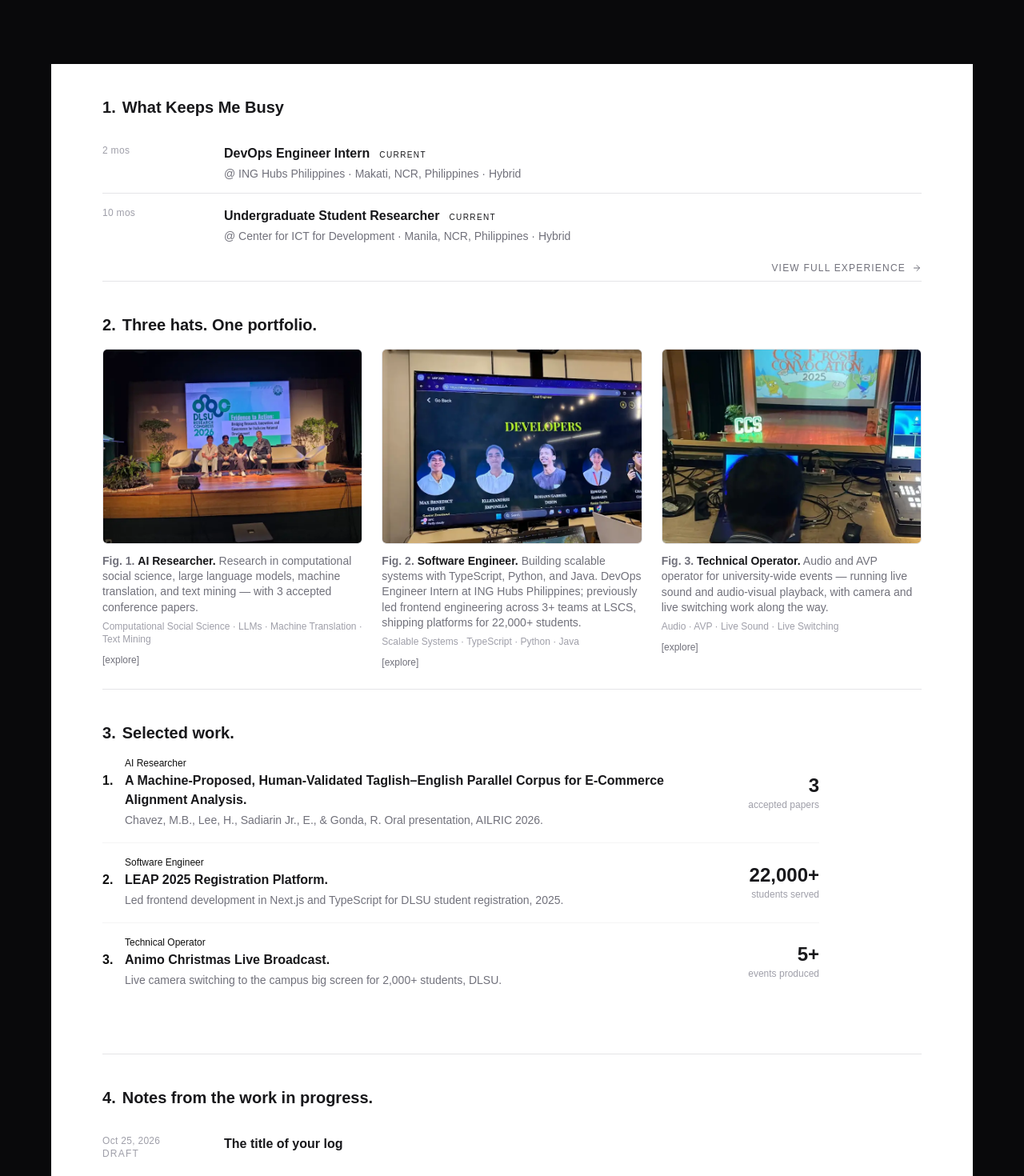
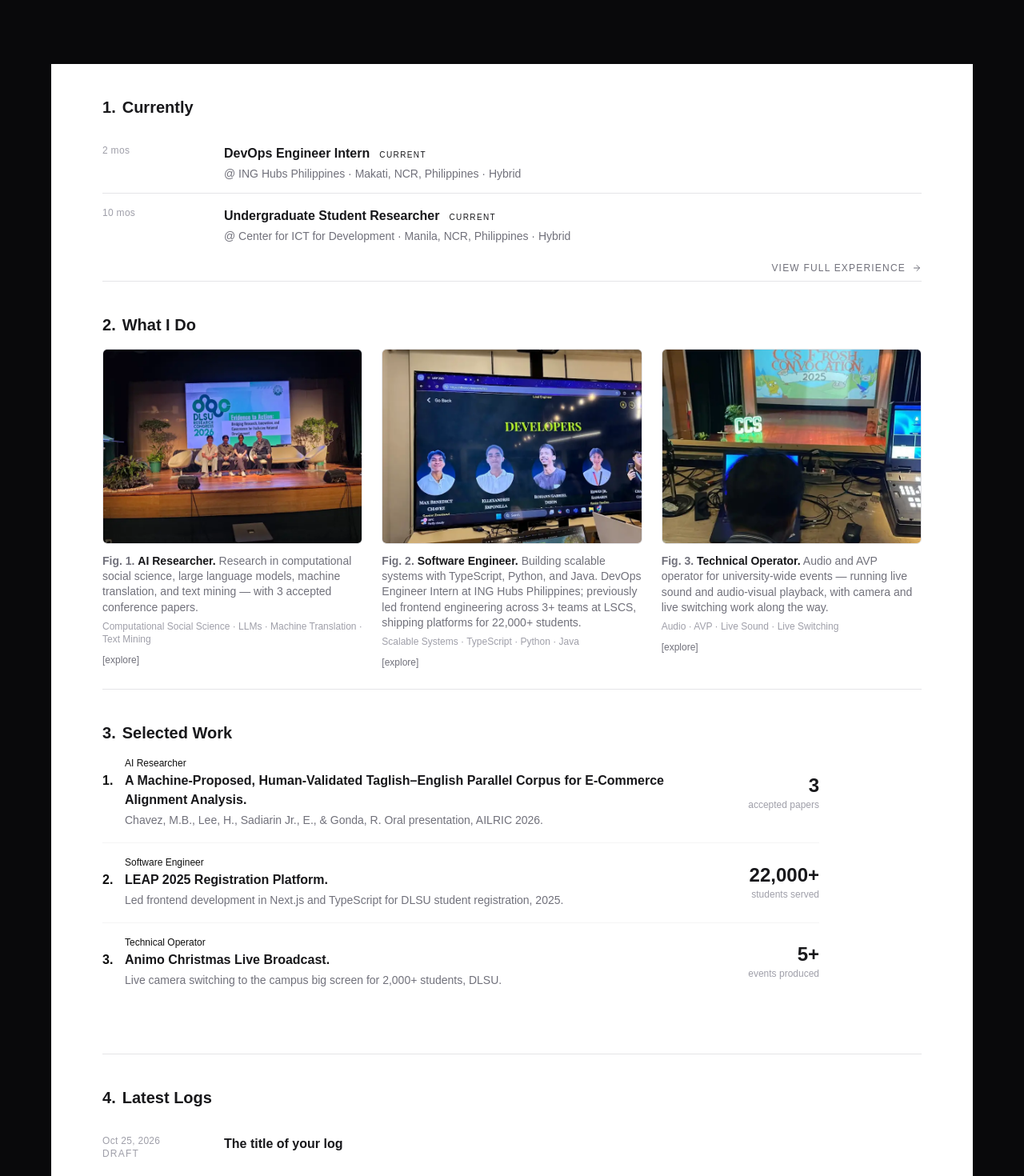
Before and after one commit to mbchavez27/mbchavezzportfolio, a React (Vite) app: page / in a window 1280 px wide. Shown: the part 720-2190 px from the top of the page at 80% size. Built offline with nearby package versions, Linux system fonts and the light colour scheme.

Commit message:
content(home): plainer section headings
Currently, What I Do, Selected Work and Latest Logs replace the taglines.

```diff
--- a/src/features/experience/components/CurrentRoles.tsx
+++ b/src/features/experience/components/CurrentRoles.tsx
@@ -17,7 +17,7 @@ export default function CurrentRoles({ entries }: { entries: readonly CurrentRol
 
   return (
     <section className="page-container">
-      <SectionHeading number="1" title="What Keeps Me Busy" divider={false} />
+      <SectionHeading number="1" title="Currently" divider={false} />
       <EntryList>
         {entries.map((entry, i) => (
           <EntryRow
--- a/src/features/home/components/HatSelector.tsx
+++ b/src/features/home/components/HatSelector.tsx
@@ -7,7 +7,7 @@ export const HAT_SELECTOR_ID = "three-hats";
 export default function HatSelector({ hats }: { hats: readonly Hat[] }) {
   return (
     <section id={HAT_SELECTOR_ID} className="page-container pb-6 scroll-mt-14">
-      <SectionHeading number="2" title="Three hats. One portfolio." />
+      <SectionHeading number="2" title="What I Do" />
       <FigureGrid>
         {hats.map((hat, i) => (
           <Figure
--- a/src/features/home/components/Highlights.tsx
+++ b/src/features/home/components/Highlights.tsx
@@ -10,7 +10,7 @@ import type { Highlight } from "../domain/home.domain";
 export default function Highlights({ highlights }: { highlights: readonly Highlight[] }) {
   return (
     <section className="page-container pb-16 md:pb-20">
-      <SectionHeading number="3" title="Selected work." />
+      <SectionHeading number="3" title="Selected Work" />
 
       <ol className="max-w-4xl divide-y divide-zinc-100">
         {highlights.map((highlight, i) => (
--- a/src/features/logs/components/LatestLogs.tsx
+++ b/src/features/logs/components/LatestLogs.tsx
@@ -16,7 +16,7 @@ export default function LatestLogs({ entries }: { entries: readonly LatestLogEnt
 
   return (
     <section className="page-container">
-      <SectionHeading number="4" title="Notes from the work in progress." />
+      <SectionHeading number="4" title="Latest Logs" />
       <EntryList>
         {entries.map((entry, i) => (
           <EntryRow
```
